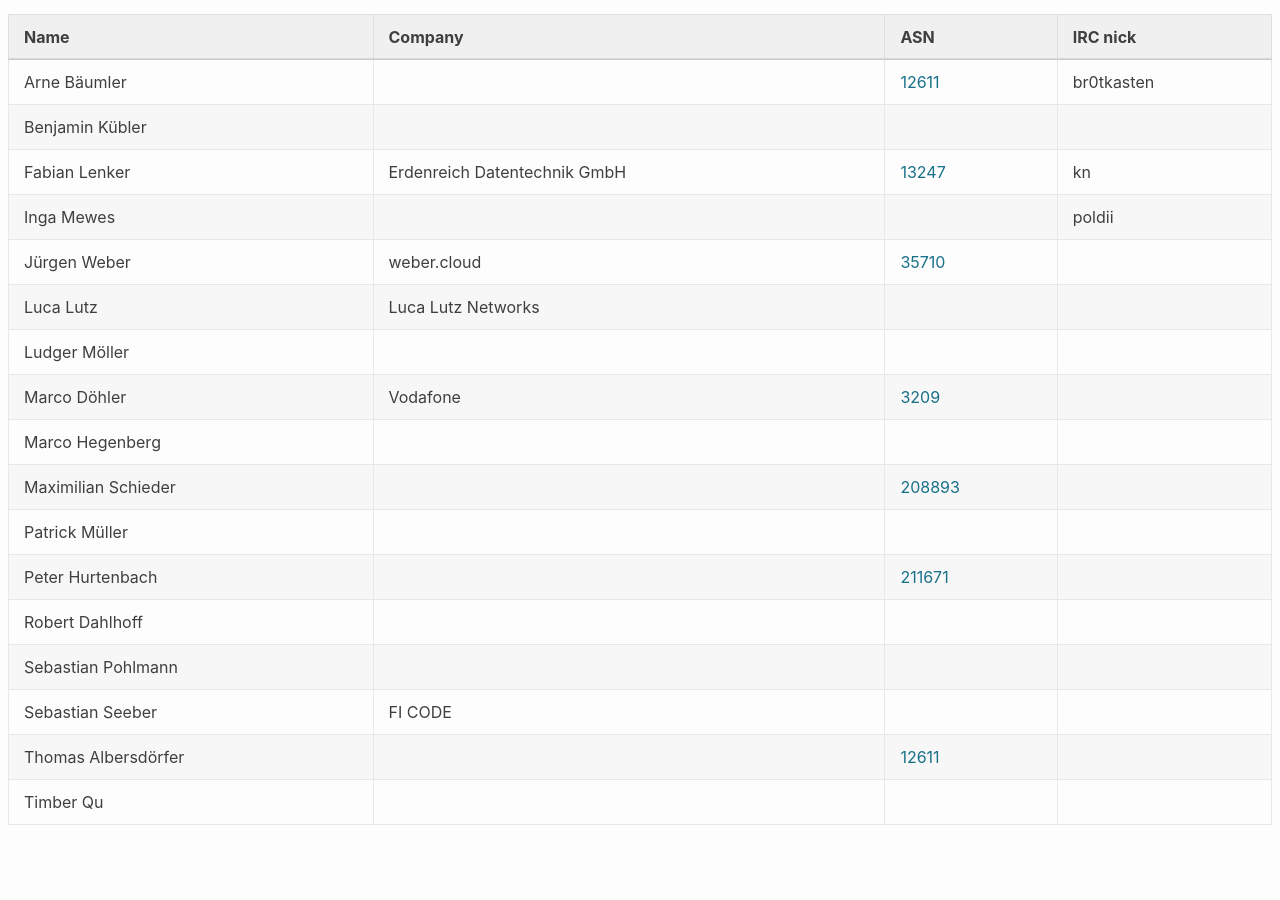
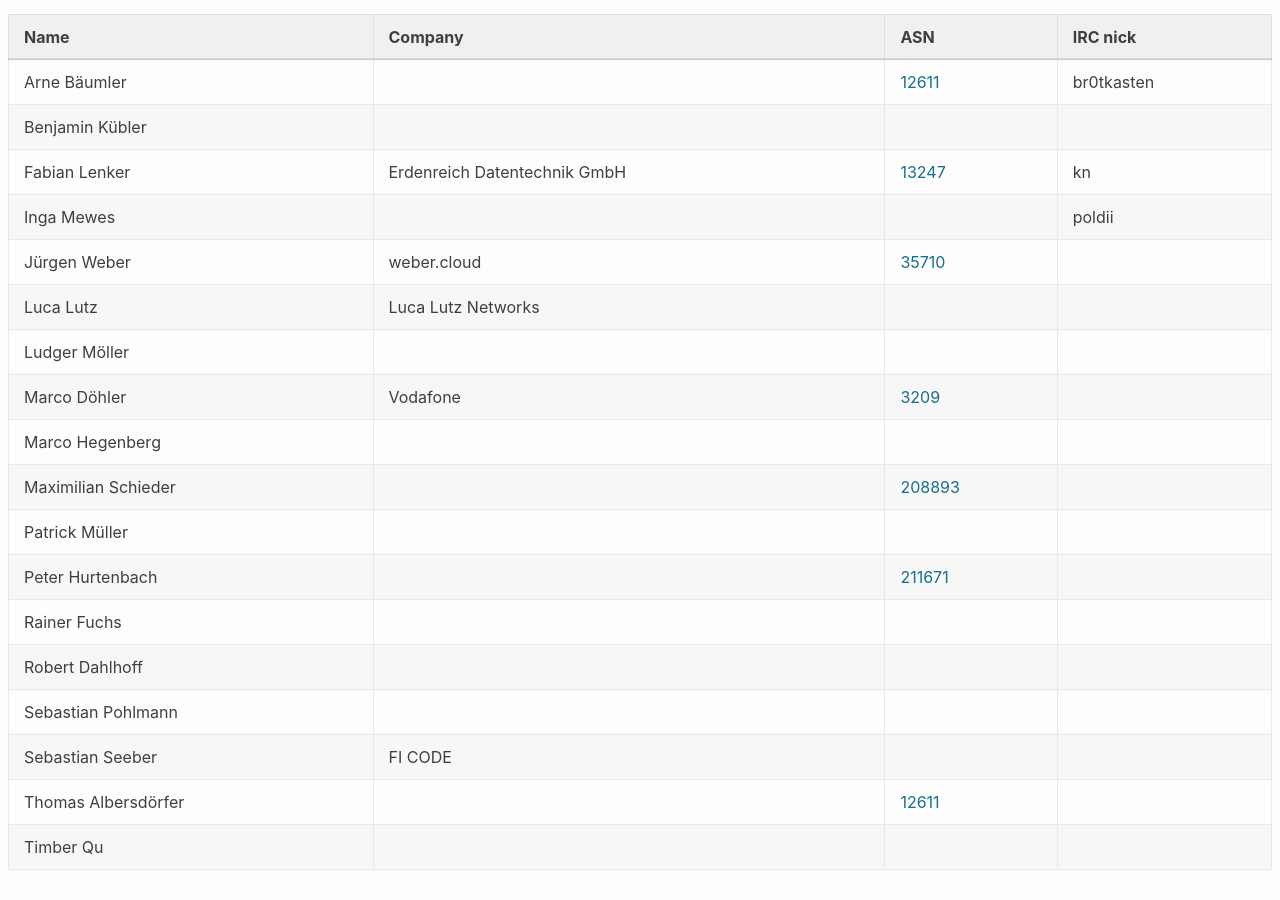
Before and after one commit to denog/pretix-attendeelist, a Jekyll site: the page built from denog15/index.md, in a window 1280 px wide and 900 px high, scrolled down 8582 px. Built offline with Jekyll 4.4.1, drawn with Linux system fonts in a browser that asks for light colours; before the commit the page ends 9437 px from its top, so only the background shows below that.

Commit message:
Latest data: Mon Sep  4 14:10:07 UTC 2023

```diff
--- a/_data/attendees_denog15_online.json
+++ b/_data/attendees_denog15_online.json
@@ -72,6 +72,12 @@
     "asn": "211671"
   },
   {
+    "name": "Rainer Fuchs",
+    "company": null,
+    "irc": null,
+    "asn": null
+  },
+  {
     "name": "Robert Dahlhoff",
     "company": null,
     "irc": null,
```
